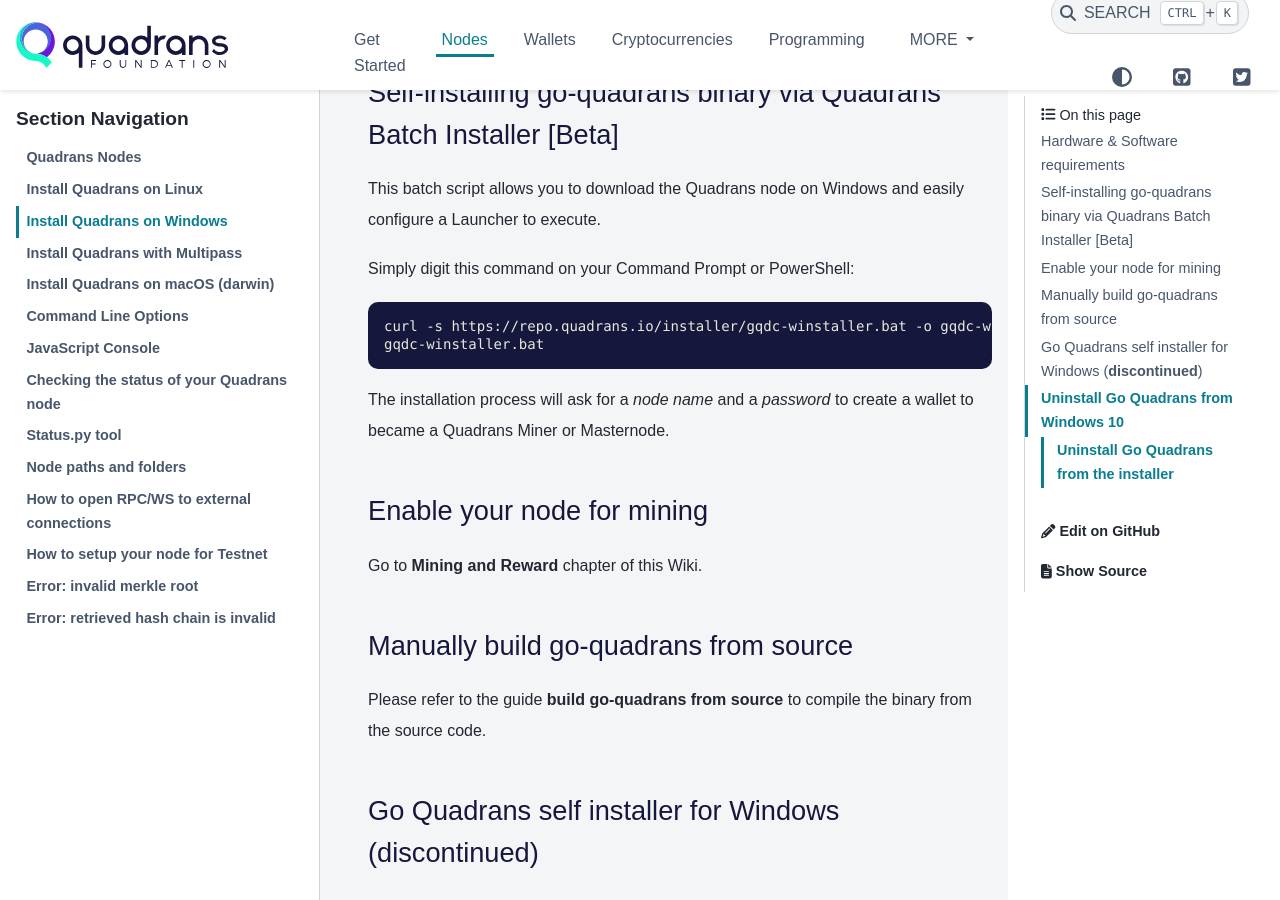
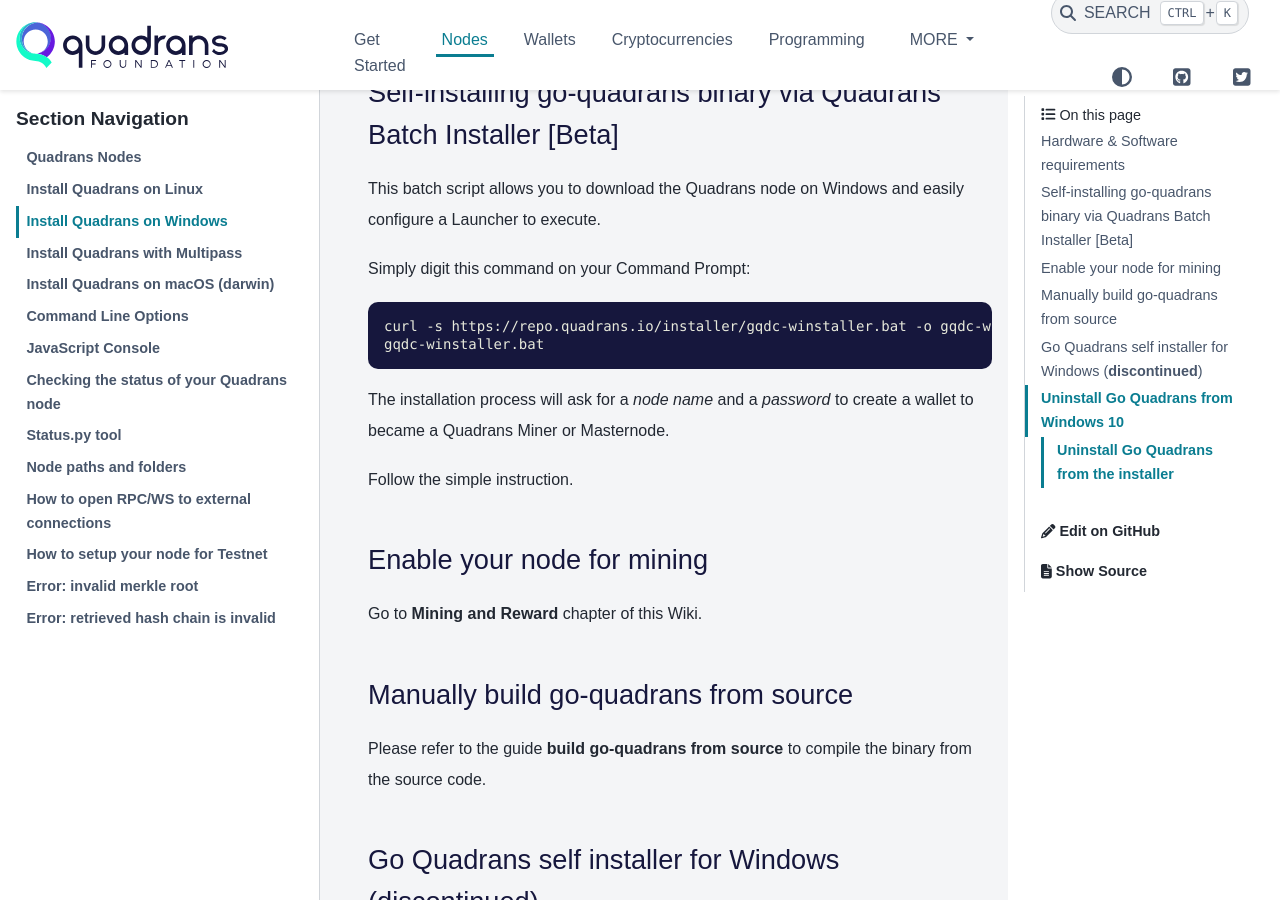
Before and after one commit to quadrans/wiki, a Sphinx documentation site: the page built from docs/nodes/installation/windows.md, in a window 1280 px wide and 900 px high, scrolled down 903 px. Built offline with Sphinx 7.4.7 and the PyData theme 0.15.4, drawn with Linux system fonts in a browser that asks for light colours; pages that are not in the unit, such as notebooks, are missing from menus.

Commit message:
Removed Power Shell instruction

````diff
--- a/docs/nodes/installation/windows.md
+++ b/docs/nodes/installation/windows.md
@@ -27,7 +27,7 @@
 
 This batch script allows you to download the Quadrans node on Windows and easily configure a Launcher to execute.
 
-Simply digit this command on your Command Prompt or PowerShell:
+Simply digit this command on your Command Prompt:
 
 ``` batch
 curl -s https://repo.quadrans.io/installer/gqdc-winstaller.bat -o gqdc-winstaller.bat
@@ -35,6 +35,8 @@
 ```
 
 The installation process will ask for a *node name* and a *password* to create a wallet to became a Quadrans Miner or Masternode.
+
+Follow the simple instruction.
 
 ## Enable your node for mining
 
````
